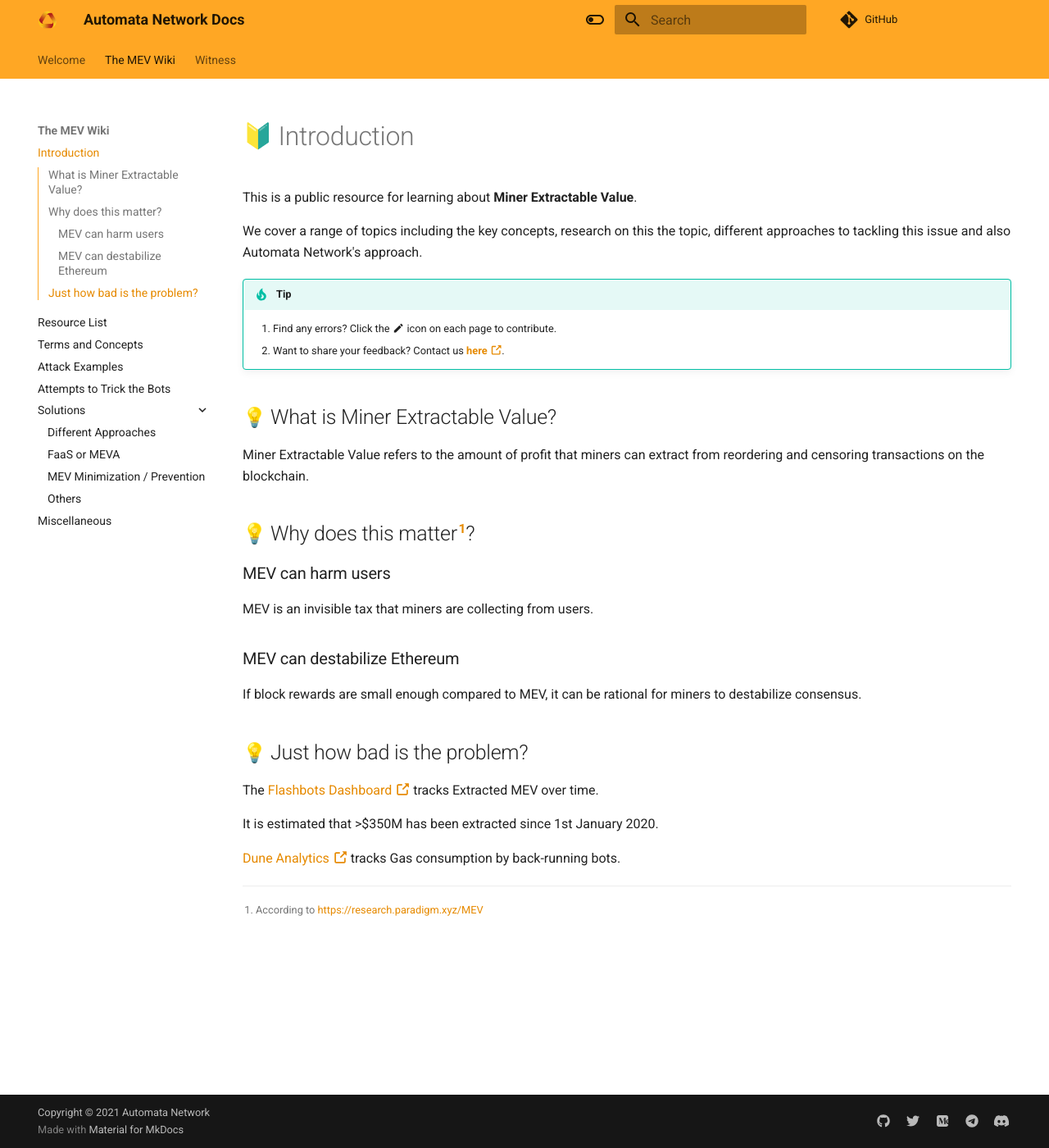
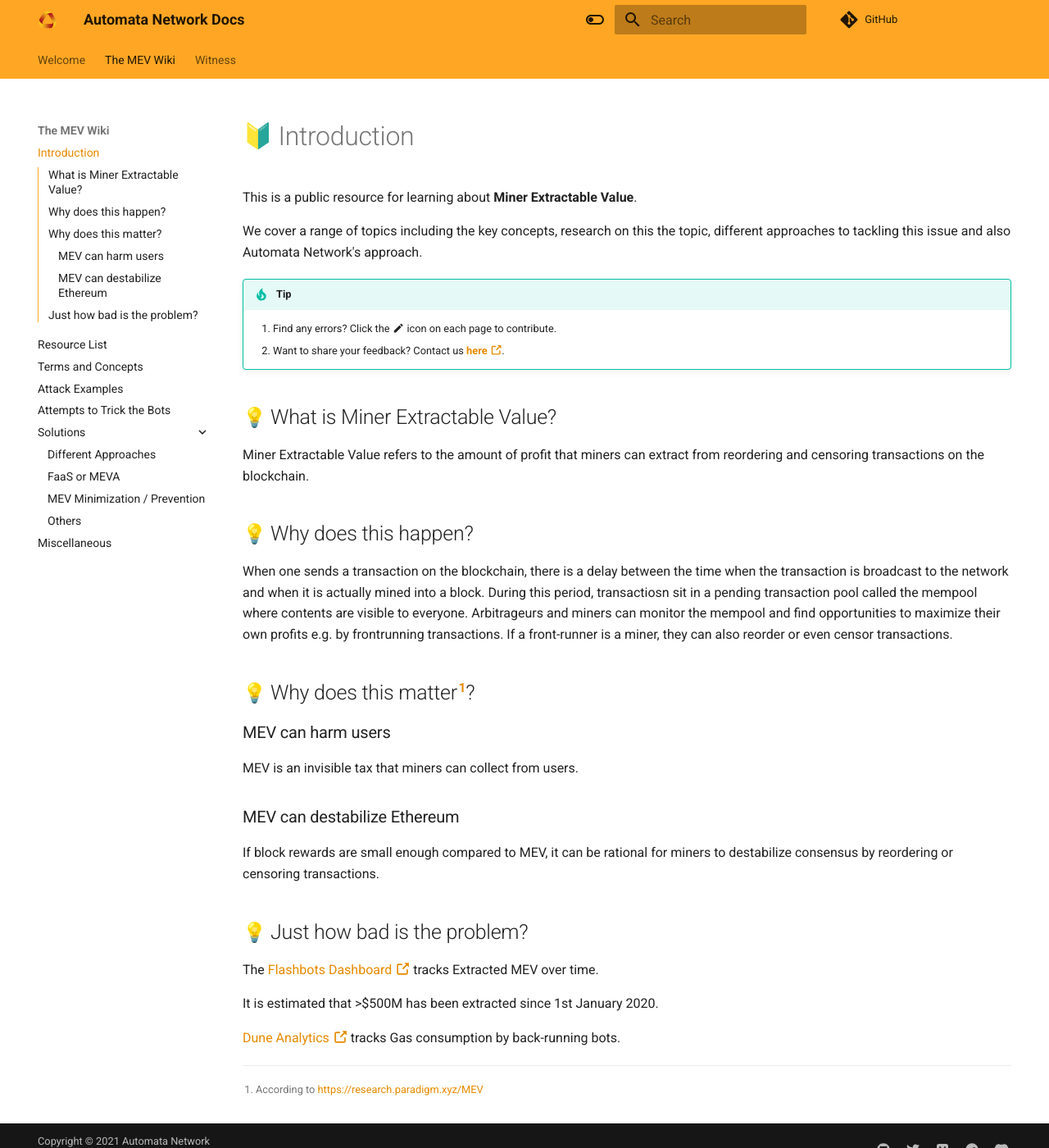
Before and after one commit to automata-network/docs, an MkDocs documentation site: the page built from docs/mev/introduction.md, in a window 1280 px wide and 1400 px high. Shown: the whole window at 82% size. Built offline with MkDocs 1.6.1 and Material for MkDocs 9.7.7, drawn with Linux system fonts in a browser that asks for light colours; nearby versions of some CDN libraries; emoji names are drawn with the system emoji font; comment, search, counter and statistics services are not loaded.

Commit message:
Update introduction.md

```diff
--- a/docs/mev/introduction.md
+++ b/docs/mev/introduction.md
@@ -15,21 +15,25 @@
 
 Miner Extractable Value refers to the amount of profit that miners can extract from reordering and censoring transactions on the blockchain.
 
+## :bulb: Why does this happen?
+
+When one sends a transaction on the blockchain, there is a delay between the time when the transaction is broadcast to the network and when it is actually mined into a block. During this period, transactiosn sit in a pending transaction pool called the mempool where contents are visible to everyone. Arbitrageurs and miners can monitor the mempool and find opportunities to maximize their own profits e.g. by frontrunning transactions. If a front-runner is a miner, they can also reorder or even censor transactions.
+
 ## :bulb: Why does this matter[^1]?
 
 ### MEV can harm users
 
-MEV is an invisible tax that miners are collecting from users.
+MEV is an invisible tax that miners can collect from users.
 
 ### MEV can destabilize Ethereum
 
-If block rewards are small enough compared to MEV, it can be rational for miners to destabilize consensus.
+If block rewards are small enough compared to MEV, it can be rational for miners to destabilize consensus by reordering or censoring transactions.
 
 ## :bulb: Just how bad is the problem?
 
 The [Flashbots Dashboard :octicons-link-external-16:][flashbot-dashboard]{target=_blank} tracks Extracted MEV over time.
 
-It is estimated that >$350M has been extracted since 1st January 2020.
+It is estimated that >$500M has been extracted since 1st January 2020.
 
 [Dune Analytics :octicons-link-external-16:][dune-analytics]{target=_blank} tracks Gas consumption by back-running bots.
 
```
